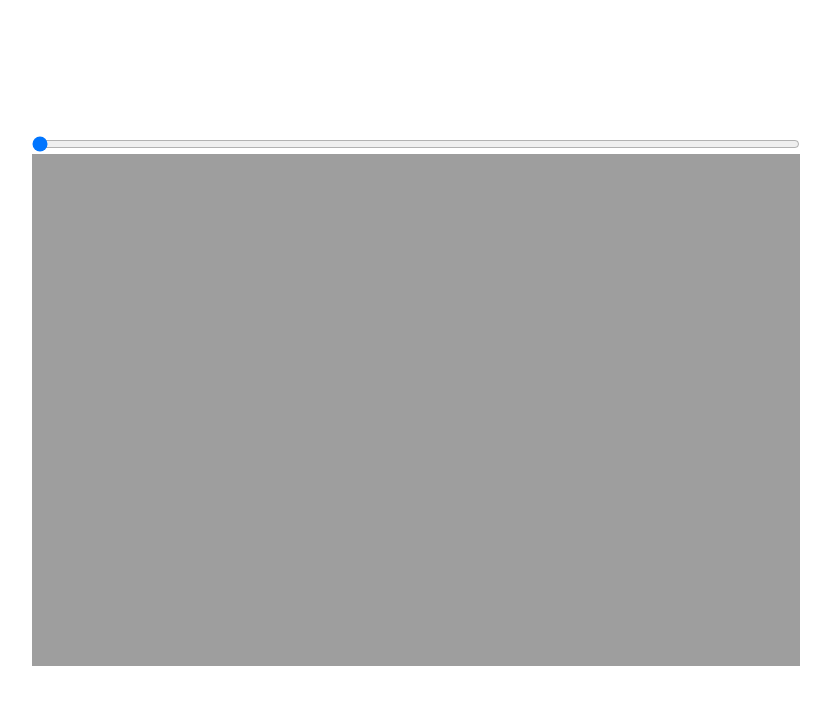
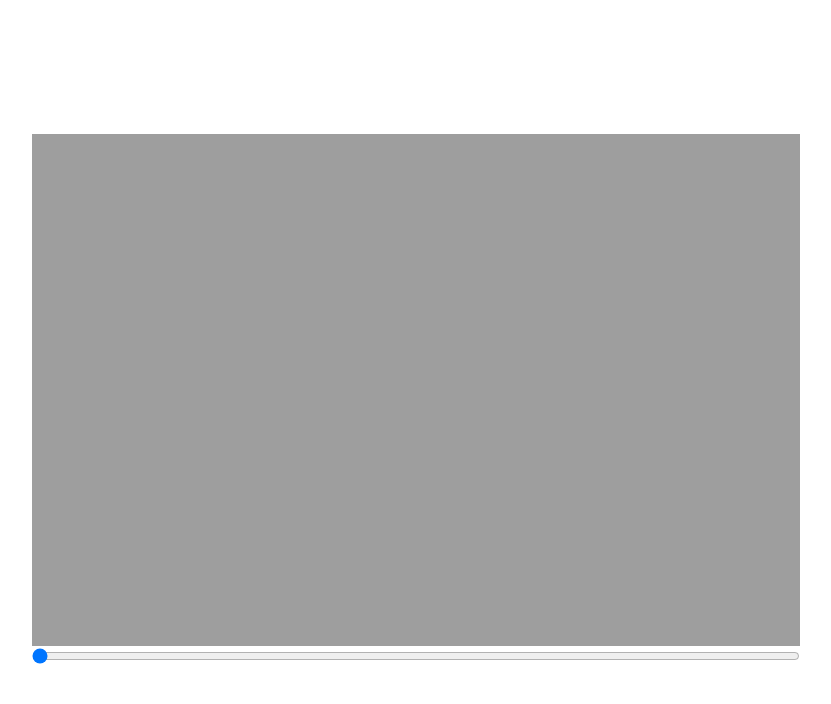
Before and after one commit to andresebb/stock-effect, a plain HTML site: page index.html in a window 1280 px wide. Shown: the whole page, without its empty margins (224-1055 px from the left). Drawn offline with Linux system fonts and the light colour scheme.

Commit message:
Terminando

```diff
--- a/index.html
+++ b/index.html
@@ -20,44 +20,8 @@
     </style>
   </head>
   <body>
+    <canvas id="canvas" width="768" height="512"></canvas>
     <input type="range" min="1" max="36" step="1" value="1" id="slider" />
-    <canvas id="canvas" width="768" height="512"></canvas>
   </body>
-
-  <script>
-    const slider = document.getElementById("slider");
-    const canvas = document.getElementById("canvas");
-    const url = `https://stockx-360.imgix.net/adidas-Yeezy-Boost-350-V2-Core-Black-Red-2017/Images/adidas-Yeezy-Boost-350-V2-Core-Black-Red-2017/Lv2/img01.jpg?auto=format,compress&q=90&updated_at=1606320792&w=1000`;
-    const ctx = canvas.getContext("2d");
-
-    slider.addEventListener("input", handleInput);
-
-    const images = [];
-
-    window.addEventListener("load", pageLoaded);
-
-    function pageLoaded() {
-      for (let i = 1; i <= 36; i++) {
-        const number = i.toString().padStart(2, "0");
-        const url = `https://stockx-360.imgix.net/adidas-Yeezy-Boost-350-V2-Core-Black-Red-2017/Images/adidas-Yeezy-Boost-350-V2-Core-Black-Red-2017/Lv2/img${number}.jpg?auto=format,compress&q=90&updated_at=1606320792&w=1000`;
-        const image = new Image();
-        image.src = url;
-        image.addEventListener("load", () => {
-          images[i] = image;
-          if (i === 1) {
-            loadImage(i);
-          }
-        });
-      }
-    }
-
-    function loadImage(index) {
-      console.log(images);
-      ctx.drawImage(images[index], 0, 0, canvas.width, canvas.height);
-    }
-
-    function handleInput() {
-      console.log(this.value);
-    }
-  </script>
+  <script src="index.js"></script>
 </html>
--- /dev/null
+++ b/index.js
@@ -0,0 +1,33 @@
+const slider = document.getElementById("slider");
+const canvas = document.getElementById("canvas");
+const ctx = canvas.getContext("2d");
+
+slider.addEventListener("input", handleInput);
+
+const images = [];
+
+window.addEventListener("load", pageLoaded);
+
+function pageLoaded() {
+  for (let i = 1; i <= 36; i++) {
+    const number = i.toString().padStart(2, "0");
+    const url = `https://stockx-360.imgix.net/adidas-Yeezy-Boost-350-V2-Yecheil/Images/adidas-Yeezy-Boost-350-V2-Yecheil/Lv2/img${number}.jpg?auto=format,compress&w=559&q=90&dpr=2&updated_at=1574449122`;
+    const image = new Image();
+    image.src = url;
+    image.addEventListener("load", () => {
+      images[i] = image;
+      if (i === 1) {
+        loadImage(i);
+      }
+    });
+  }
+}
+
+function loadImage(index) {
+  console.log(images);
+  ctx.drawImage(images[index], 0, 0, canvas.width, canvas.height);
+}
+
+function handleInput() {
+  loadImage(this.value);
+}
```
